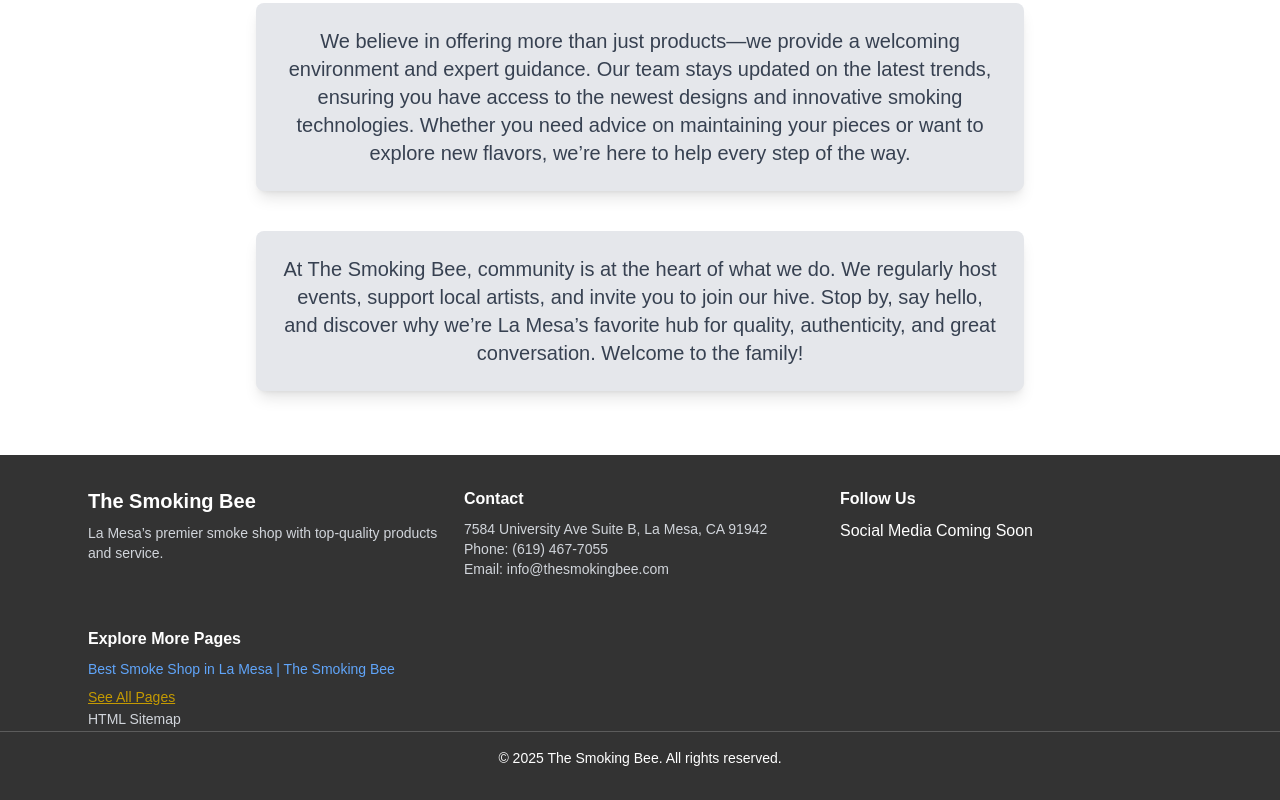
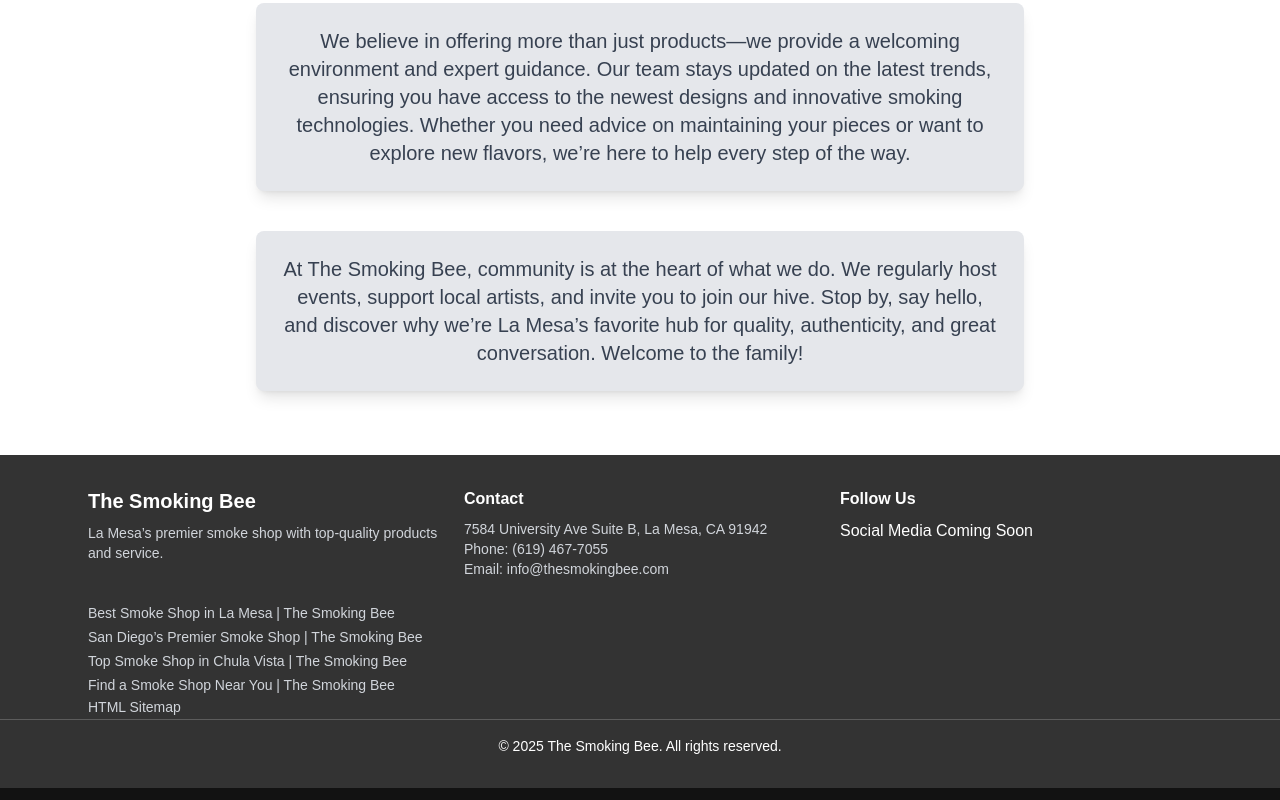
Before and after one commit to AnthonyBarbaro/SmokingBee, a Next.js app: page /about in a window 1280 px wide. Shown: the part 1092-1892 px from the top of the page. Built offline with nearby package versions, Linux system fonts and the light colour scheme.

Commit message:
Footer Changes

```diff
--- a/src/app/layout.tsx
+++ b/src/app/layout.tsx
@@ -1,5 +1,7 @@
 // src/app/layout.tsx
 import "./globals.css";
+import fs from "fs/promises";
+import path from "path";
 import type { Metadata } from "next";
 import type { ReactNode } from "react";
 import Script from "next/script";
@@ -33,7 +35,13 @@
 
 };
 
-export default function RootLayout({ children }: { children: ReactNode }) {
+export default async  function RootLayout({ children }: { children: ReactNode }) {
+  let seoPages: { slug: string; title: string }[] = []
+  try {
+    const raw = await fs.readFile(path.join(process.cwd(), "seoPages.json"), "utf8")
+    const data: Record<string,{title:string}> = JSON.parse(raw)
+    seoPages = Object.entries(data).map(([slug,{title}]) => ({slug,title}))
+  } catch {}
   return (
     <html lang="en" suppressHydrationWarning>
       <head>
@@ -167,7 +175,7 @@
           <ClientMetadata />
           <Navbar />
           <main className="flex-grow">{children}</main>
-          <Footer />
+          <Footer seoPages={seoPages} />
           {/* <FloatingCartButton /> */}
         </CartProvider>
       </body>
--- a/src/components/Footer.tsx
+++ b/src/components/Footer.tsx
@@ -1,5 +1,6 @@
-import FooterLinks from "@/components/FooterLinks";
-export default function Footer() {
+//src/components/Footer.tsx
+import Link from "next/link"
+export default function Footer({ seoPages }: { seoPages: { slug: string; title: string }[] }) {
   const currentYear = new Date().getFullYear();
 
   return (
@@ -33,7 +34,15 @@
 
         {/* Our new Link Bag Section */}
         <div className="sm:col-span-3">
-          <FooterLinks />
+        <ul className="space-y-1 text-sm">
+          {seoPages.slice(0,4).map(({ slug, title }) => (
+            <li key={slug}>
+              <Link href={`/${slug}`} className="text-gray-300 hover:text-gold">
+                {title}
+              </Link>
+            </li>
+          ))}
+        </ul>
           <a
             href="/sitemap.html"
             className="text-sm text-gray-300 hover:text-gold transition"
```
